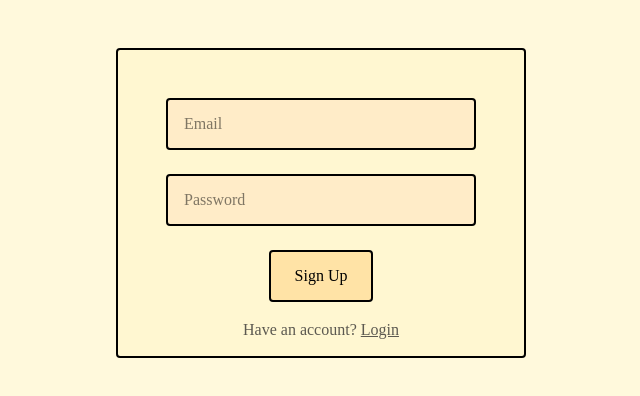
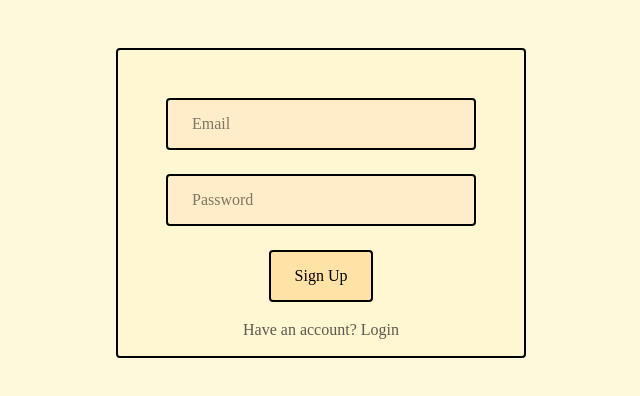
Before and after one commit to IshanAwasthi0/Chetana, a Next.js app: page /signup in a window 1280 px wide. Shown: the part 172-568 px from the top of the page, without its empty margins (319-959 px from the left). Built offline with nearby package versions, Linux system fonts and the light colour scheme; no server answers; a web font is replaced by a local one.

Commit message:
added auth logic

```diff
--- a/app/actions/PostActions.ts
+++ b/app/actions/PostActions.ts
@@ -22,3 +22,19 @@ export const fetchPosts = async () => {
     }
     return posts
 }
+
+export const signUser = async ( signIn: boolean, email: string, password: string ) => {
+    if ( signIn ){
+            const { error: signInError } = await supabase.auth.signInWithPassword({email, password})
+
+            if (signInError) {
+                console.error(signInError);
+            }
+        } else {
+            const { error: signUpError } = await supabase.auth.signUp({email, password})
+
+            if ( signUpError ) {
+                console.error(signUpError)
+            }
+        }
+}
--- a/app/login/page.tsx
+++ b/app/login/page.tsx
@@ -1,30 +1,53 @@
+'use client';
 
 
+import { FormEvent, useState } from "react"
+import { signUser } from "../actions/PostActions"
+import { useRouter } from "next/navigation"
+
 const page = () => {
+    const router = useRouter()
+    const [email, setEmail] = useState("")
+        const [password, setPassword] = useState("")
+        const handleSubmit = (e: FormEvent<HTMLFormElement>) => {
+            e.preventDefault()
+            signUser(false, email, password)
+            router.push('/')
+        }
     return (
         <div className="flex justify-center items-start min-h-screen pt-27">
             <div className="text-center text-black">
                 <h1 className="text-[48px] mb-10">
                     Login
                 </h1>
-                <div className="flex-row gap-6 items-center justify-center border-2 border-black rounded px-12 py-12 bg-[#FFF7D1] w-[410px] h-[310px]">
+                <form
+                onSubmit={handleSubmit}
+                className="flex-row gap-6 items-center justify-center border-2 border-black rounded px-12 py-12 bg-[#FFF7D1] w-[410px] h-[310px]">
                     <input
                         type="email"
-                        placeholder="  Email"
-                        className="w-full mb-6 px-2 py-3 border-2 border-black rounded bg-[#FFECC8]"
+                        placeholder="Email"
+                        value={email}
+                        onChange={(e) => {
+                        setEmail(() => (e.target.value))
+                        }}
+                        className="w-full mb-6 px-6 py-3 border-2 border-black rounded bg-[#FFECC8]"
                     />
                     <input
                         type="password"
-                        placeholder="  Password"
-                        className="w-full mb-6 px-2 py-3 border-2 border-black rounded bg-[#FFECC8]"
+                        placeholder="Password"
+                        value={password}
+                        onChange={(e) => {
+                        setPassword(() => (e.target.value))
+                        }}
+                        className="w-full mb-6 px-6 py-3 border-2 border-black rounded bg-[#FFECC8]"
                     />
                     <button className="px-6 py-3 bg-[#FFE3A6] border-2 border-black rounded">
                         Sign Up
                     </button>
                     <p className="mt-4 text-[1em] text-[#5C5950]">
-                        Dont have an account? <u>Sign up</u>
+                        Dont have an account? <span className="underline">Sign up</span>
                     </p>
-                </div>
+                </form>
             </div>
         </div>
     )
--- a/app/signup/page.tsx
+++ b/app/signup/page.tsx
@@ -1,30 +1,54 @@
+'use client';
 
+import { FormEvent, useState } from "react"
+import { signUser } from "../actions/PostActions"
+import { useRouter } from "next/navigation"
 
 const page = () => {
+    const router = useRouter()
+    const [email, setEmail] = useState("")
+    const [password, setPassword] = useState("")
+    const handleSubmit = (e: FormEvent<HTMLFormElement>) => {
+        e.preventDefault()
+        signUser(false, email, password)
+        router.push('/')
+    }
     return (
         <div className="flex justify-center items-start min-h-screen pt-27">
             <div className="text-center text-black">
                 <h1 className="text-[48px] mb-10">
                     Sign Up
                 </h1>
-                <div className="flex-row gap-6 items-center justify-center border-2 border-black rounded px-12 py-12 bg-[#FFF7D1] w-[410px] h-[310px]">
+                <form
+                onSubmit={handleSubmit}
+                className="flex-row gap-6 items-center justify-center border-2 border-black rounded px-12 py-12 bg-[#FFF7D1] w-[410px] h-[310px]">
                     <input
                         type="email"
-                        placeholder="  Email"
-                        className="w-full mb-6 px-2 py-3 border-2 border-black rounded bg-[#FFECC8]"
+                        placeholder="Email"
+                        value={email}
+                        onChange={(e) => {
+                        setEmail(() => (e.target.value))
+                        }}
+                        className="w-full mb-6 px-6 py-3 border-2 border-black rounded bg-[#FFECC8]"
                     />
                     <input
                         type="password"
-                        placeholder="  Password"
-                        className="w-full mb-6 px-2 py-3 border-2 border-black rounded bg-[#FFECC8]"
+                        placeholder="Password"
+                        value={password}
+                        onChange={(e) => {
+                        setPassword(() => (e.target.value))
+                        }}
+                        className="w-full mb-6 px-6 py-3 border-2 border-black rounded bg-[#FFECC8]"
                     />
-                    <button className="px-6 py-3 bg-[#FFE3A6] border-2 border-black rounded">
+                    <button
+                    type="submit"
+                    className="px-6 py-3 bg-[#FFE3A6] border-2 border-black rounded">
                         Sign Up
                     </button>
                     <p className="mt-4 text-[1em] text-[#5C5950]">
-                        Have an account? <u>Login</u>
+                        Have an account? <span>Login</span>
                     </p>
-                </div>
+                </form>
             </div>
         </div>
     )
```
